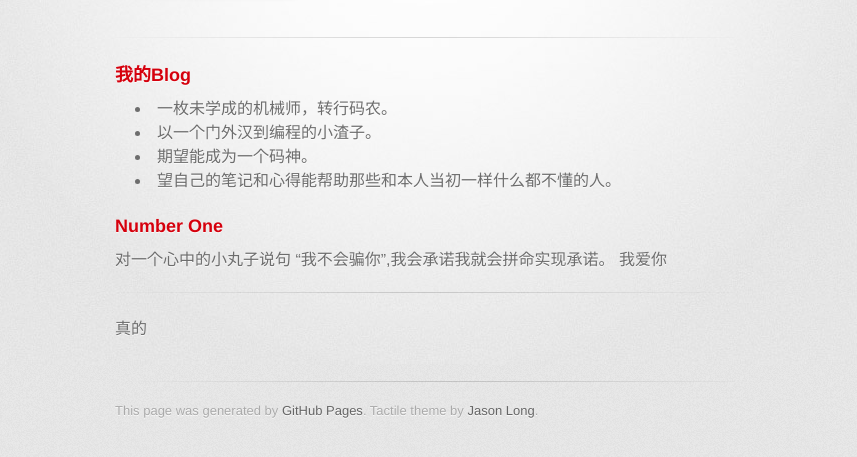
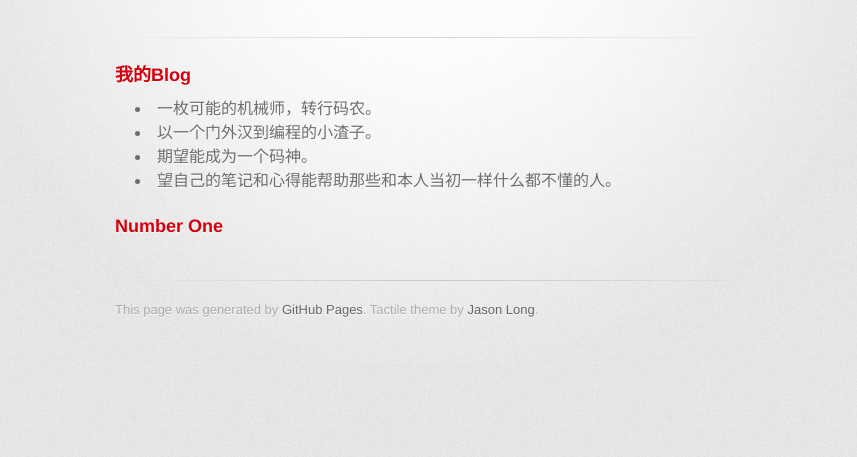
Before and after one commit to yaopengfei/yaopengfei.github.com, a plain HTML site: page index.html in a window 1280 px wide. Shown: the part 209-666 px from the top of the page, without its empty margins (215-1072 px from the left). Drawn offline with Linux system fonts and the light colour scheme; a web font is replaced by a local one.

Commit message:
my pages

```diff
--- a/index.html
+++ b/index.html
@@ -33,7 +33,7 @@
 <a id="我的blog" class="anchor" href="#%E6%88%91%E7%9A%84blog" aria-hidden="true"><span class="octicon octicon-link"></span></a>我的Blog</h3>
 
 <ul>
-<li>一枚未学成的机械师，转行码农。</li>
+<li>一枚可能的机械师，转行码农。</li>
 <li>以一个门外汉到编程的小渣子。</li>
 <li>期望能成为一个码神。</li>
 <li>望自己的笔记和心得能帮助那些和本人当初一样什么都不懂的人。</li>
@@ -42,12 +42,6 @@
 <h3>
 <a id="number-one" class="anchor" href="#number-one" aria-hidden="true"><span class="octicon octicon-link"></span></a>Number One</h3>
 
-<p>对一个心中的小丸子说句 “我不会骗你”,我会承诺我就会拼命实现承诺。
-我爱你</p>
-
-<hr>
-
-<p>真的</p>
         </section>
 
         <footer>
```
